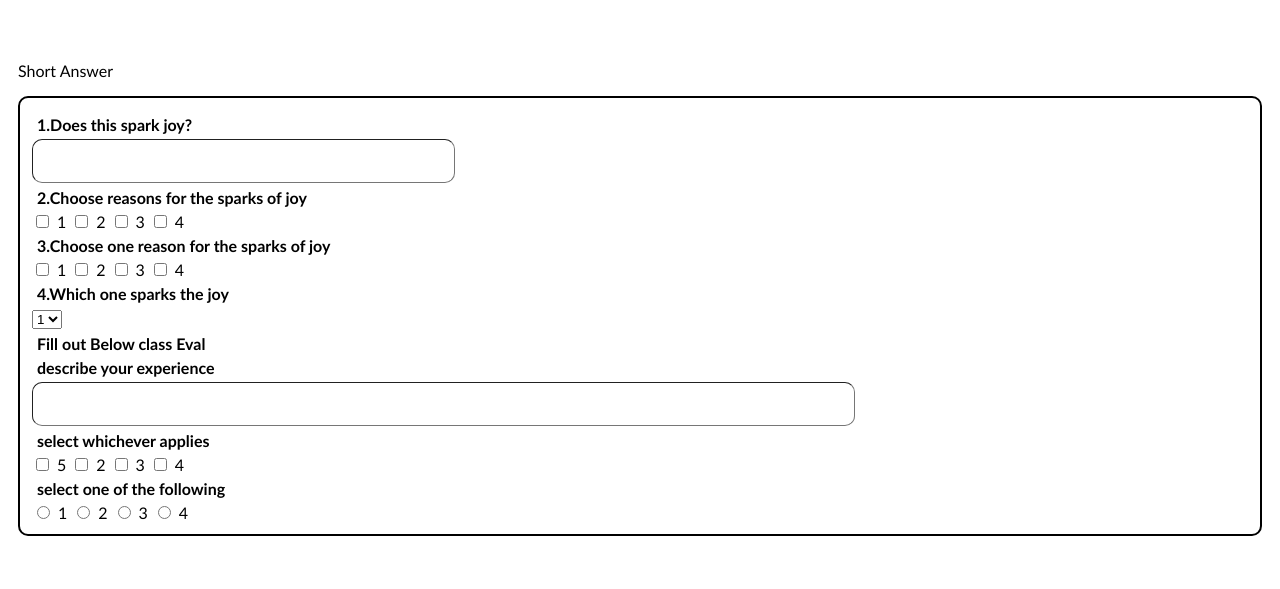
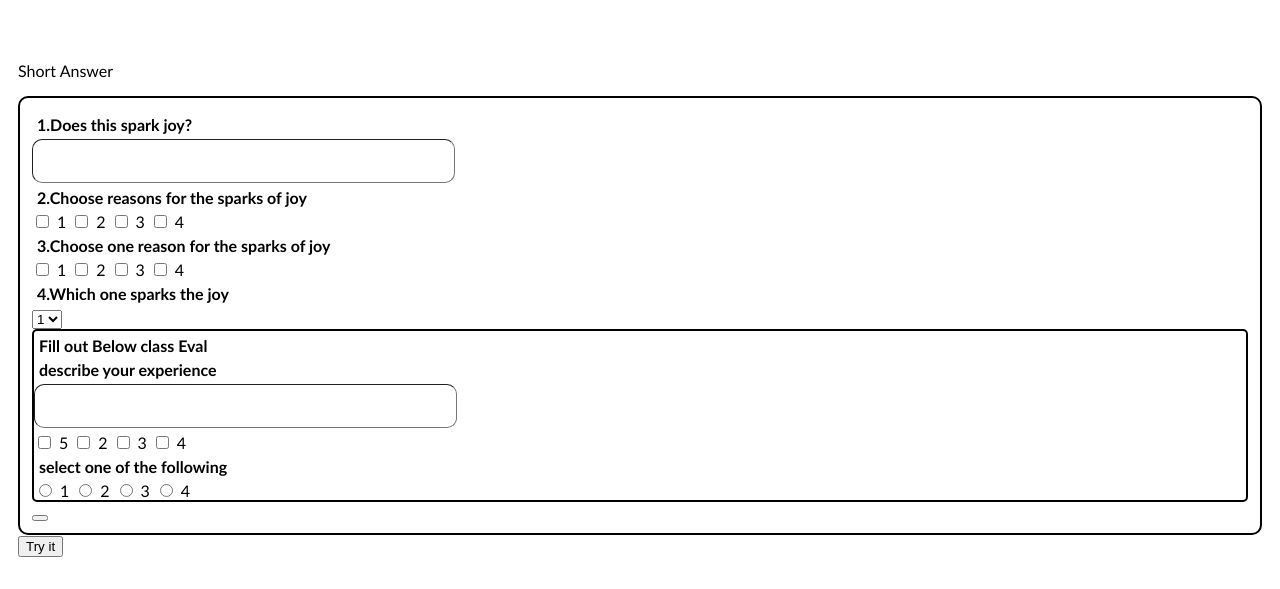
Before and after one commit to PiUkani/CompForm_JS_library, a website: page pub/index.html in a window 1280 px wide. Shown: the part 343-932 px from the top of the page. Before the commit the page ends 911 px from the top, so only its background shows below. Drawn offline with Linux system fonts and the light colour scheme.

Commit message:
created getdata function and finishbutton for submitting user answers

```diff
--- a/pub/CompForm.css
+++ b/pub/CompForm.css
@@ -35,3 +35,8 @@
   border-width: 2px;
   border-radius: 5px;
 }
+
+.compElem-comp-vertical-div{
+  border: solid black 2px;
+  border-radius: 5px;
+}
--- a/pub/CompForm.js
+++ b/pub/CompForm.js
@@ -13,6 +13,7 @@ class CompPage {
 		this.comppagename = comppagename;
 		this.CompElements = [];
 		this.id = '';
+		this.data;
 		//   this.question_num_option = question_num_option;
 	}
 
@@ -62,26 +63,37 @@ class CompPage {
 		this.CompElements.push(newMixedInput);
 	}
 
+	elemgetDataButton(InputJSON) {
+		// this.ArgValidation(name, YourQue);
+		const newgetDataButton = new getDataButton(InputJSON);
+		// newMixedInput.YourQue = this.CompElements.length + 1 + '.' + newMixedInput.YourQue;
+		this.CompElements.push(newgetDataButton);
+	}
+
 	createCompPage(id) {
-		const MainCompPage = this.returnCompPage();
 		this.id = id;
-		const completePage = this.CompElements.reduce(function (thisPage, formItem) {
-			// if (formItem.constructor.name === 'SubmitButton') {
-			// 	thisPage.appendChild(formItem.returnElem(thisPage));
-			// } else {
-			thisPage.appendChild(formItem.returnElem());
-			// }
-			return thisPage;
-		}, MainCompPage);
-
+		const completePage = this.returnCompPage();
+		for (var i = 0; i < this.CompElements.length; i++) {
+			completePage.appendChild(this.CompElements[i].returnElem());
+		}
 		document.querySelector('#' + id).appendChild(completePage);
 	}
 
-
 	returnCompPage() {
 		const MainCompPage = document.createElement('div');
+		MainCompPage.id = 'main-Comp-page';
 		MainCompPage.className = 'compElem compElem-div';
 		return MainCompPage;
+	}
+
+	getdata() {
+		// console.log(this.CompElements)
+		for (var i = 0; i < this.CompElements.length; i++) {
+			console.log(this.CompElements[i].constructor)
+			if (this.CompElements[i].constructor === TextInput) { this.CompElements[i].getdata() }
+
+			else { console.log('nomore'); }
+		}
 	}
 
 	//Class CompPage Ends
@@ -116,10 +128,23 @@ class TextInput {
 		//create Div to contain label and text input
 		const ElemDiv = document.createElement('div');
 		ElemDiv.className = 'compElem compElem-basic-short-div';
-
+		ElemDiv.id = this.name;
+		newTextInput.id = ElemDiv.id + '-label';
+		labelInputArea.id = ElemDiv.id + '-input';
 		ElemDiv.appendChild(labelInputArea)
 		ElemDiv.appendChild(newTextInput)
 		return ElemDiv;
+	}
+
+	getdata() {
+		var data = {};
+		const mainDiv = document.getElementById(this.name);
+		const YourQue = mainDiv.getElementsByTagName('label')[0].textContent; //or this.YourQueue
+		const answer = mainDiv.getElementsByTagName('input')[0].value;
+		var ElemName = YourQue;
+		data[ElemName] = answer;
+		console.log(data);
+		// return data;
 	}
 
 	//Class TextInput ends
@@ -155,7 +180,7 @@ class MultChoice {
 
 			(this.subtype === 'radio') ? this[VarMultChoice + 'op' + i].type = 'radio' : this[VarMultChoice + 'op' + i].type = 'checkbox';
 			this[VarMultChoice + 'op' + i].className = 'compElem compElem-basic-checkbox';
-			(this.subtype === 'radio') ? this[VarMultChoice + 'op' + i].name = 'this.name-choice' : this[VarMultChoice + 'op' + i].name = 'this.name-choice' + i;
+			(this.subtype === 'radio') ? this[VarMultChoice + 'op' + i].name = this.name + '-choice' : this[VarMultChoice + 'op' + i].name = this.name + '-choice' + i;
 			//Add checkbox to div
 			ElemDiv.appendChild(this[VarMultChoice + 'op' + i]);
 
@@ -280,8 +305,8 @@ class MixedInput {
 		const ElemDiv = document.createElement('div');
 		ElemDiv.className = 'compElem compElem-comp-vertical-div';
 
-		ElemDiv.id = this.Input.id;
-
+		// ElemDiv.id = this.Input.id;
+		ElemDiv.name = this.Input.name;
 		//Question(label)
 		let Mainlabel = document.createElement('label');
 		Mainlabel.className = 'compElem compElem-basic-short-label';
@@ -299,15 +324,51 @@ class MixedInput {
 
 			// this[ParseInputTypes + Inputtypes.type] = new TextInput(Inputtypes.name, Inputtypes.YourQue, Inputtypes.length)
 			ElemDiv.appendChild(this[ParseInputTypes + Inputtypes.type].returnElem());
-
+			// ElemDiv.childNodes.reduce()
 		}
-
 
 		return ElemDiv;
 	}
 
+	//Class MixedInput ends
+}
 
 
+class getDataButton {
+	constructor(InputJSON) {
+		this.CompForm = InputJSON.CompForm;
+		this.text = InputJSON.text;
+	}
 
+	returnElem() {
+		const newButton = document.createElement('BUTTON');
+		newButton.className = 'compElem compElem-basic-button';
+		newButton.type = 'button';
+		const buttonContainer = document.createElement('div');
+		buttonContainer.className = 'compElem compElem-basic-short-div';
+		newButton.value = this.text;
+		buttonContainer.appendChild(newButton);
+		newButton.onclick = this.CompForm.getdata;
 
+		return buttonContainer;
+	}
 }
+
+// const returnJSON = elements => {
+// 	// This is the function that is called on each element of the array.
+// 	const reducerFunction = (CompPage.CompElements, element) => {
+// 	// Add the current field to the object.
+// 	data[element.name] = element.value;
+// 	// For the demo only: show each step in the reducer’s progress.
+// 	console.log(JSON.stringify(data));
+// 	return data;
+// };
+// // This is used as the initial value of `data` in `reducerFunction()`.
+// const reducerInitialValue = {};
+// // To help visualize what happens, log the inital value.
+// console.log('Initial `data` value:', JSON.stringify(reducerInitialValue));
+// // Now we reduce by `call`-ing `Array.prototype.reduce()` on `elements`.
+// const formData = [].reduce.call(elements, reducerFunction, reducerInitialValue);
+// // The result is then returned for use elsewhere.
+// return formData;
+// };
--- a/pub/index.html
+++ b/pub/index.html
@@ -1,6 +1,7 @@
 <!DOCTYPE html>
 
 <html lang="en">
+
 <head>
   <meta content="text/html;charset=utf-8" http-equiv="Content-Type">
   <meta content="utf-8" http-equiv="encoding">
@@ -19,7 +20,8 @@
   </div>
   <div class="demo">
     <div class="sub-header">
-        <h2>CompForm.js library can help you create various elements used in Tests, quizzes, surveys,and complex forms using minimal code.
+      <h2>CompForm.js library can help you create various elements used in Tests, quizzes, surveys,and complex forms
+        using minimal code.
         <p>Here are some Demoes</p>
       </h2>
     </div>
@@ -29,13 +31,14 @@
 
     <div class="comp_quiz-example">
       <p>Short Answer</p>
-        <div id='Demo_1'/>
+      <div id='Demo_1' />
     </div>
 
-
+    <button onclick="newQuiz.getdata()">Try it</button>
   </div>
   <script type="text/javascript" src="CompForm.js"></script>
   <script type="text/javascript" src="index.js"></script>
 
 </body>
+
 </html>
--- a/pub/index.js
+++ b/pub/index.js
@@ -10,19 +10,20 @@ newQuiz.elemDropDown({ name: 'rad_choice_1', YourQue: 'Which one sparks the joy'
 
 
 var MixedInputJSON = {
-    id: "classEvaluation",
+    name: "classEvaluation",
     YourQue: "Fill out Below class Eval",
     VariousInputs: [
         {
             type: TextInput,
             name: 'short_2',
             YourQue: 'describe your experience',
-            length: 100,
+            length: 50,
         },
         {
             type: MultChoice,
             name: 'check_2',
-            YourQue: 'select whichever applies',
+            // YourQue: 'select whichever applies',
+            YourQue: '',
             choices: ['5', '2', '3', '4'],
         },
         {
@@ -36,4 +37,22 @@ var MixedInputJSON = {
 };
 
 newQuiz.elemMixedInput(MixedInputJSON);
+newQuiz.elemgetDataButton({ text: 'Finish', CompForm: newQuiz })
 newQuiz.createCompPage('Demo_1');
+// newQuiz.createCompPage();
+
+
+
+const handlePageComplete = event => {
+    event.preventDefault();
+    console.log(newQuiz.CompElements)
+    const data = returnJSON(newQuiz.CompElements);
+
+    // Demo only: print the form data onscreen as a formatted JSON object.
+    const dataContainer = document.getElementsByClassName('results__display')[0];
+    // Use `JSON.stringify()` to make the output valid, human-readable JSON.
+    dataContainer.textContent = JSON.stringify(data, null, "  ");
+    // ...this is where we’d actually do something with the form data...
+
+    console.log(data)
+};
```
Lines whose indentation alone changed are shown as unchanged.
